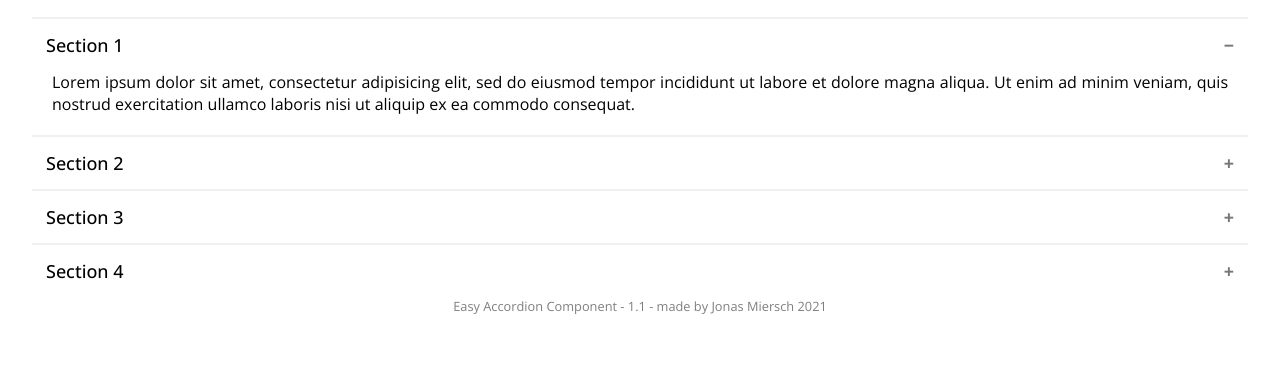
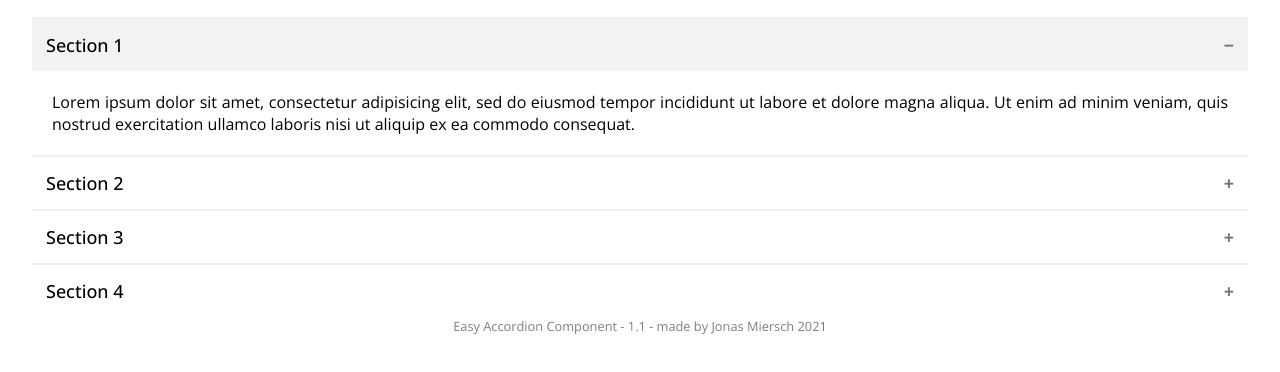
Before and after one commit to jm1069/accordion-component, a plain HTML site: page index.html in a window 1280 px wide. Both pictures are taken after a click on the button "Section 1". Shown: the part 66-438 px from the top of the page. Drawn offline with nearby package versions, Linux system fonts and the light colour scheme.

Commit message:
updated styling of panel content for better padding

```diff
--- a/css/main.css
+++ b/css/main.css
@@ -62,11 +62,11 @@ h1{
     outline: none;
     font-size: 18px;
     font-weight: 500;
-    transition: 0.4s;
+    transition: 0.1s;
 }
 
 .active, .accordion:hover{
-  background-color: #fff;
+  background-color: #f2f2f2;
 }
 
 .accordion:after{
@@ -83,12 +83,17 @@ h1{
 
 /* Text inside of Accordion */
 .panel{
-  margin: 0 20px 0 20px;
+  margin: 0 20px;
   background-color: white;
   text-align: justify;
   max-height: 0;
   overflow: hidden;
   transition: max-height 0.2s ease-out;
+}
+
+/* content inside panel padding */
+.panel-content{
+    padding: 20px 0;
 }
 
 /* Media Queries - Responsive Design */
--- a/index.html
+++ b/index.html
@@ -19,35 +19,42 @@
             <hr>
             <button class="accordion">Section 1</button>
             <div class="panel">
-                <p>Lorem ipsum dolor sit amet, consectetur adipisicing elit, sed do eiusmod tempor incididunt ut labore et dolore magna aliqua. Ut enim ad minim veniam, quis nostrud exercitation ullamco laboris nisi ut aliquip ex ea commodo consequat.</p>
-                <div class="spacer"></div>
+                <div class="panel-content">
+                    <p>Lorem ipsum dolor sit amet, consectetur adipisicing elit, sed do eiusmod tempor incididunt ut labore et dolore magna aliqua. Ut enim ad minim veniam, quis nostrud exercitation ullamco laboris nisi ut aliquip ex ea commodo consequat.</p>
+                </div>
             </div>
         </div>
 
+        <!--EASY ACCORDION-->
         <div easy-accordion>
             <hr>
             <button class="accordion">Section 2</button>
             <div class="panel">
-                <p>Lorem ipsum dolor sit amet, consectetur adipisicing elit, sed do eiusmod tempor incididunt ut labore et dolore magna aliqua. Ut enim ad minim veniam, quis nostrud exercitation ullamco laboris nisi ut aliquip ex ea commodo consequat.</p>
-                <div class="spacer"></div>
+                <div class="panel-content">
+                    <p>Lorem ipsum dolor sit amet, consectetur adipisicing elit, sed do eiusmod tempor incididunt ut labore et dolore magna aliqua. Ut enim ad minim veniam, quis nostrud exercitation ullamco laboris nisi ut aliquip ex ea commodo consequat.</p>
+                </div>
             </div>
         </div>
 
+        <!--EASY ACCORDION-->
         <div easy-accordion>
             <hr>
             <button class="accordion">Section 3</button>
             <div class="panel">
-                <p>Lorem ipsum dolor sit amet, consectetur adipisicing elit, sed do eiusmod tempor incididunt ut labore et dolore magna aliqua. Ut enim ad minim veniam, quis nostrud exercitation ullamco laboris nisi ut aliquip ex ea commodo consequat.</p>
-                <div class="spacer"></div>
+                <div class="panel-content">
+                    <p>Lorem ipsum dolor sit amet, consectetur adipisicing elit, sed do eiusmod tempor incididunt ut labore et dolore magna aliqua. Ut enim ad minim veniam, quis nostrud exercitation ullamco laboris nisi ut aliquip ex ea commodo consequat.</p>
+                </div>
             </div>
         </div>
 
+        <!--EASY ACCORDION-->
         <div easy-accordion>
             <hr>
             <button class="accordion">Section 4</button>
             <div class="panel">
-                <p>Lorem ipsum dolor sit amet, consectetur adipisicing elit, sed do eiusmod tempor incididunt ut labore et dolore magna aliqua. Ut enim ad minim veniam, quis nostrud exercitation ullamco laboris nisi ut aliquip ex ea commodo consequat.</p>
-                <div class="spacer"></div>
+                <div class="panel-content">
+                    <p>Lorem ipsum dolor sit amet, consectetur adipisicing elit, sed do eiusmod tempor incididunt ut labore et dolore magna aliqua. Ut enim ad minim veniam, quis nostrud exercitation ullamco laboris nisi ut aliquip ex ea commodo consequat.</p>
+                </div>
             </div>
         </div>
 
```
